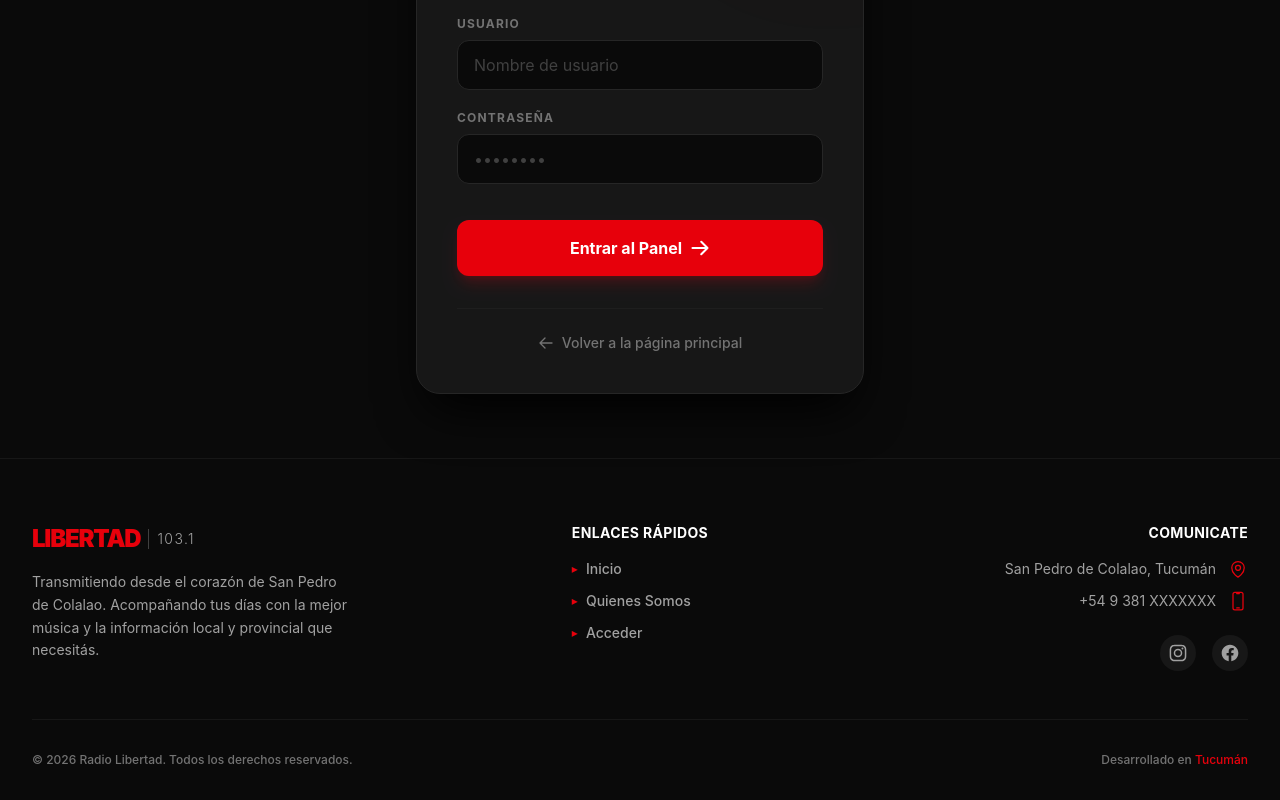
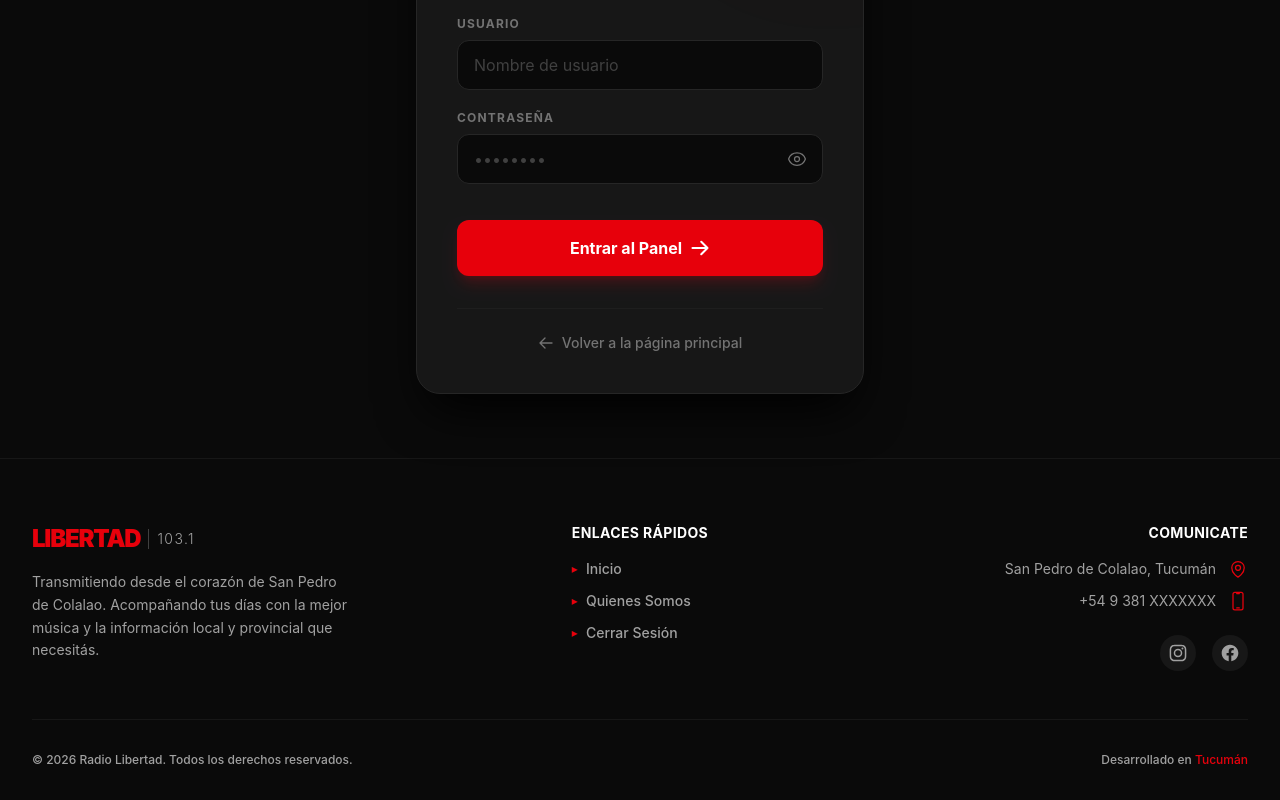
Before and after one commit to santyago13/Radio-Libertad, a React (Vite) app: page /acceder in a window 1280 px wide. Shown: the part 389-1189 px from the top of the page. Built offline with nearby package versions, Linux system fonts and the light colour scheme; sample sign-in values are in the browser's storage.

Commit message:
Cambios de QOL

```diff
--- a/src/App.jsx
+++ b/src/App.jsx
@@ -6,6 +6,7 @@ import Inicio from "./components/pages/Inicio";
 import QuienesSomos from "./components/pages/QuienesSomos";
 import Login from "./components/pages/Login";
 import Panel from "./components/pages/Panel";
+import ScrollToTop from "./components/shared/ScrollToTop";
 
 // ESTE ES EL PATOVICA: Protege la ruta del panel
 const RutaProtegida = ({ children }) => {
@@ -23,6 +24,7 @@ const RutaProtegida = ({ children }) => {
 function App() {
   return (
     <BrowserRouter>
+    <ScrollToTop/>
       <Menu />
       <main className="min-h-screen">
         <Routes>
--- a/src/components/pages/Login.jsx
+++ b/src/components/pages/Login.jsx
@@ -5,6 +5,7 @@ import Swal from 'sweetalert2';
 const Login = () => {
     const [usuario, setUsuario] = useState('');
     const [password, setPassword] = useState('');
+    const [showPassword, setShowPassword] = useState(false); // Estado para mostrar/ocultar
     const [cargando, setCargando] = useState(false);
 
     const navigate = useNavigate();
@@ -23,11 +24,10 @@ const Login = () => {
             const data = await respuesta.json();
 
             if (respuesta.ok) {
-                // Guardamos el token
+                // Guardamos el pase VIP
                 localStorage.setItem('tokenAdmin', data.token);
 
-                // --- ESTA LÍNEA ES LA CLAVE ---
-                // Avisa al Menú que el estado de sesión cambió
+                // Avisamos al Menú que el estado de sesión cambió
                 window.dispatchEvent(new Event('auth-change'));
 
                 Swal.fire({
@@ -113,16 +113,34 @@ const Login = () => {
                                 Contraseña
                             </label>
                         </div>
+                        <div className="relative">
                             <input
-                            type="password"
+                                type={showPassword ? "text" : "password"}
                                 id="password"
                                 value={password}
                                 onChange={(e) => setPassword(e.target.value)}
                                 placeholder="••••••••"
                                 required
                                 disabled={cargando}
-                            className="w-full bg-neutral-950 border border-neutral-800 rounded-xl px-4 py-3 text-white focus:outline-none focus:border-red-600 focus:ring-1 focus:ring-red-600 transition-all placeholder:text-neutral-700 disabled:opacity-50"
+                                className="w-full bg-neutral-950 border border-neutral-800 rounded-xl px-4 py-3 text-white focus:outline-none focus:border-red-600 focus:ring-1 focus:ring-red-600 transition-all placeholder:text-neutral-700 disabled:opacity-50 pr-12"
                             />
+                            <button
+                                type="button"
+                                onClick={() => setShowPassword(!showPassword)}
+                                className="absolute right-4 top-1/2 -translate-y-1/2 text-neutral-500 hover:text-white transition-colors"
+                            >
+                                {showPassword ? (
+                                    <svg xmlns="http://www.w3.org/2000/svg" fill="none" viewBox="0 0 24 24" strokeWidth={1.5} stroke="currentColor" className="w-5 h-5">
+                                        <path strokeLinecap="round" strokeLinejoin="round" d="M3.98 8.223A10.477 10.477 0 0 0 1.934 12C3.226 16.338 7.244 19.5 12 19.5c.993 0 1.953-.138 2.863-.395M6.228 6.228A10.451 10.451 0 0 1 12 4.5c4.756 0 8.773 3.162 10.065 7.498a10.523 10.523 0 0 1-4.293 5.774M6.228 6.228 3 3m3.228 3.228 3.65 3.65m7.894 7.894L21 21m-3.228-3.228-3.65-3.65m0 0a3 3 0 1 0-4.243-4.243m4.242 4.242L9.88 9.88" />
+                                    </svg>
+                                ) : (
+                                    <svg xmlns="http://www.w3.org/2000/svg" fill="none" viewBox="0 0 24 24" strokeWidth={1.5} stroke="currentColor" className="w-5 h-5">
+                                        <path strokeLinecap="round" strokeLinejoin="round" d="M2.036 12.322a1.012 1.012 0 0 1 0-.639C3.423 7.51 7.36 4.5 12 4.5c4.638 0 8.573 3.007 9.963 7.178.07.207.07.431 0 .639C20.577 16.49 16.64 19.5 12 19.5c-4.638 0-8.573-3.007-9.963-7.178Z" />
+                                        <path strokeLinecap="round" strokeLinejoin="round" d="M15 12a3 3 0 1 1-6 0 3 3 0 0 1 6 0Z" />
+                                    </svg>
+                                )}
+                            </button>
+                        </div>
                     </div>
 
                     <button
--- a/src/components/shared/Footer.jsx
+++ b/src/components/shared/Footer.jsx
@@ -1,6 +1,21 @@
-import React from "react";
+import React, { useState, useEffect } from "react";
+import { Link } from "react-router-dom";
 
 const Footer = () => {
+  // --- LÓGICA DE SESIÓN (SIN BORRAR NADA MÁS) ---
+  const [isLoggedIn, setIsLoggedIn] = useState(!!localStorage.getItem('tokenAdmin'));
+
+  useEffect(() => {
+    const handleAuthChange = () => setIsLoggedIn(!!localStorage.getItem('tokenAdmin'));
+    window.addEventListener('auth-change', handleAuthChange);
+    return () => window.removeEventListener('auth-change', handleAuthChange);
+  }, []);
+
+  const cerrarSesion = () => {
+    localStorage.removeItem('tokenAdmin');
+    window.dispatchEvent(new Event('auth-change'));
+  };
+
   // Obtenemos el año actual automáticamente para el copyright
   const anioActual = new Date().getFullYear();
 
@@ -12,8 +27,8 @@ const Footer = () => {
           {/* Columna 1: Marca y Descripción */}
           <div className="flex flex-col items-start">
             {/* Logo Tipográfico (Mismo estilo que el menú) */}
-            <a
-              href="#"
+            <Link
+              to="/"
               className="flex items-center gap-2 group cursor-pointer mb-4"
             >
               <div className="font-black text-2xl tracking-tighter uppercase">
@@ -24,7 +39,7 @@ const Footer = () => {
               <span className="text-neutral-400 font-light text-sm tracking-widest border-l border-neutral-700 pl-2">
                 103.1
               </span>
-            </a>
+            </Link>
             <p className="text-sm leading-relaxed max-w-xs">
               Transmitiendo desde el corazón de San Pedro de Colalao.
               Acompañando tus días con la mejor música y la información local y
@@ -40,29 +55,39 @@ const Footer = () => {
               </h4>
               <ul className="flex flex-col gap-3 text-sm font-medium">
                 <li>
-                  <a
-                    href="#"
+                  <Link
+                    to="/"
                     className="hover:text-red-500 transition-colors flex items-center gap-2"
                   >
                     <span className="text-red-600 text-xs">▸</span> Inicio
-                  </a>
+                  </Link>
                 </li>
                 <li>
-                  <a
-                    href="#"
+                  <Link
+                    to="/quienes-somos"
                     className="hover:text-red-500 transition-colors flex items-center gap-2"
                   >
                     <span className="text-red-600 text-xs">▸</span> Quienes
                     Somos
-                  </a>
+                  </Link>
                 </li>
+                {/* LÓGICA DE ACCEDER / CERRAR SESIÓN */}
                 <li>
-                  <a
-                    href="#"
-                    className="hover:text-red-500 transition-colors flex items-center gap-2"
-                  >
-                    <span className="text-red-600 text-xs">▸</span> Acceder
-                  </a>
+                  {!isLoggedIn ? (
+                    <Link
+                      to="/acceder"
+                      className="hover:text-red-500 transition-colors flex items-center gap-2"
+                    >
+                      <span className="text-red-600 text-xs">▸</span> Acceder
+                    </Link>
+                  ) : (
+                    <button
+                      onClick={cerrarSesion}
+                      className="hover:text-red-500 transition-colors flex items-center gap-2"
+                    >
+                      <span className="text-red-600 text-xs">▸</span> Cerrar Sesión
+                    </button>
+                  )}
                 </li>
               </ul>
             </div>
@@ -115,8 +140,7 @@ const Footer = () => {
                     d="M10.5 1.5H8.25A2.25 2.25 0 0 0 6 3.75v16.5a2.25 2.25 0 0 0 2.25 2.25h7.5A2.25 2.25 0 0 0 18 20.25V3.75a2.25 2.25 0 0 0-2.25-2.25H13.5m-3 0V3h3V1.5m-3 0h3m-3 18.75h3"
                   />
                 </svg>
-                <span>+54 9 381 XXXXXXX</span>{" "}
-                {/* Acá va el número de la radio */}
+                <span>+54 9 381 XXXXXXX</span>
               </li>
             </ul>
 
@@ -161,7 +185,7 @@ const Footer = () => {
         </div>
 
         {/* Barra inferior: Copyright y Créditos */}
-        <div className="border-t border-neutral-900 pt-8 flex flex-col md:flex-row items-center justify-between gap-4 text-xs font-medium text-neutral-500">
+        <div className="border-t border-neutral-900 pt-8 flex flex-col md:flex-row items-center justify-between gap-4 text-xs font-medium text-neutral-400">
           <p>© {anioActual} Radio Libertad. Todos los derechos reservados.</p>
           <p>
             Desarrollado en <span className="text-red-600">Tucumán</span>
--- /dev/null
+++ b/src/components/shared/ScrollToTop.jsx
@@ -0,0 +1,14 @@
+import { useEffect } from "react";
+import { useLocation } from "react-router-dom";
+
+const ScrollToTop = () => {
+  const { pathname } = useLocation();
+
+  useEffect(() => {
+    window.scrollTo(0, 0);
+  }, [pathname]);
+
+  return null;
+};
+
+export default ScrollToTop;
```
Lines whose indentation alone changed are shown as unchanged.
